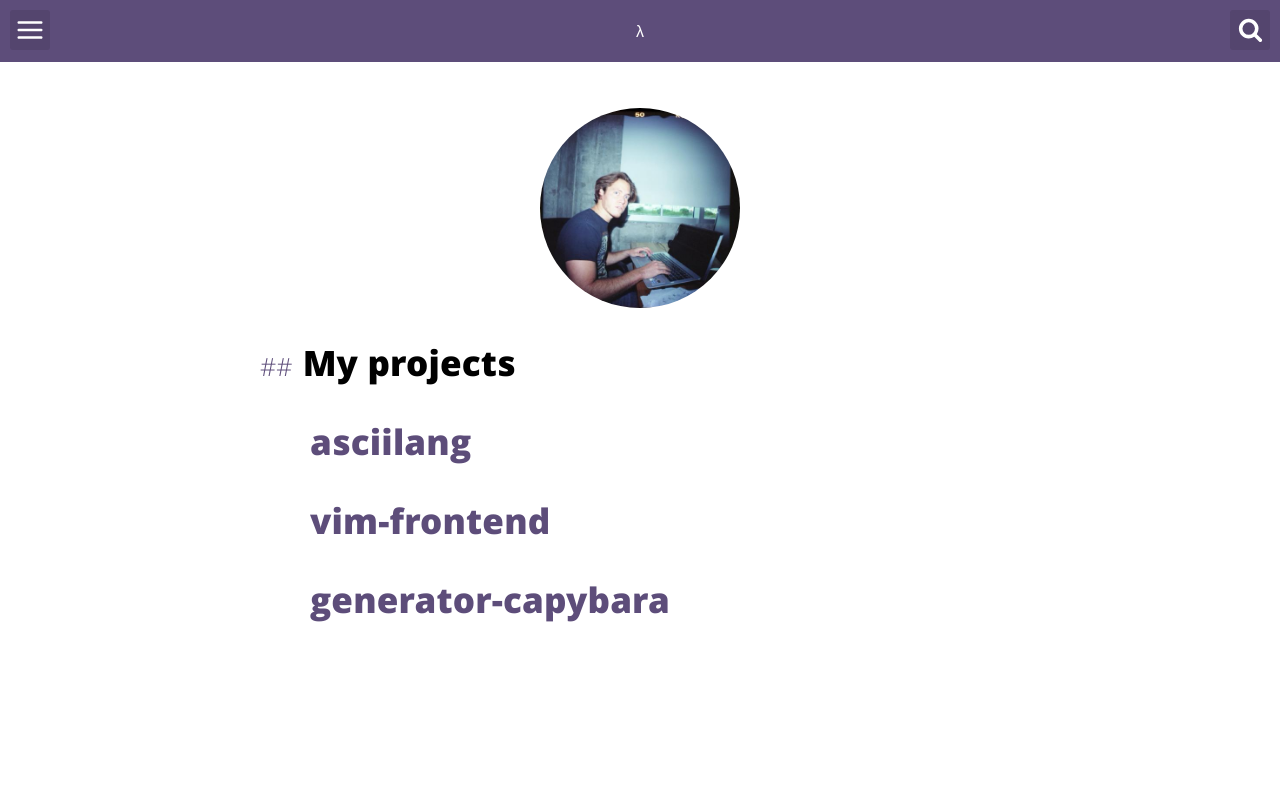
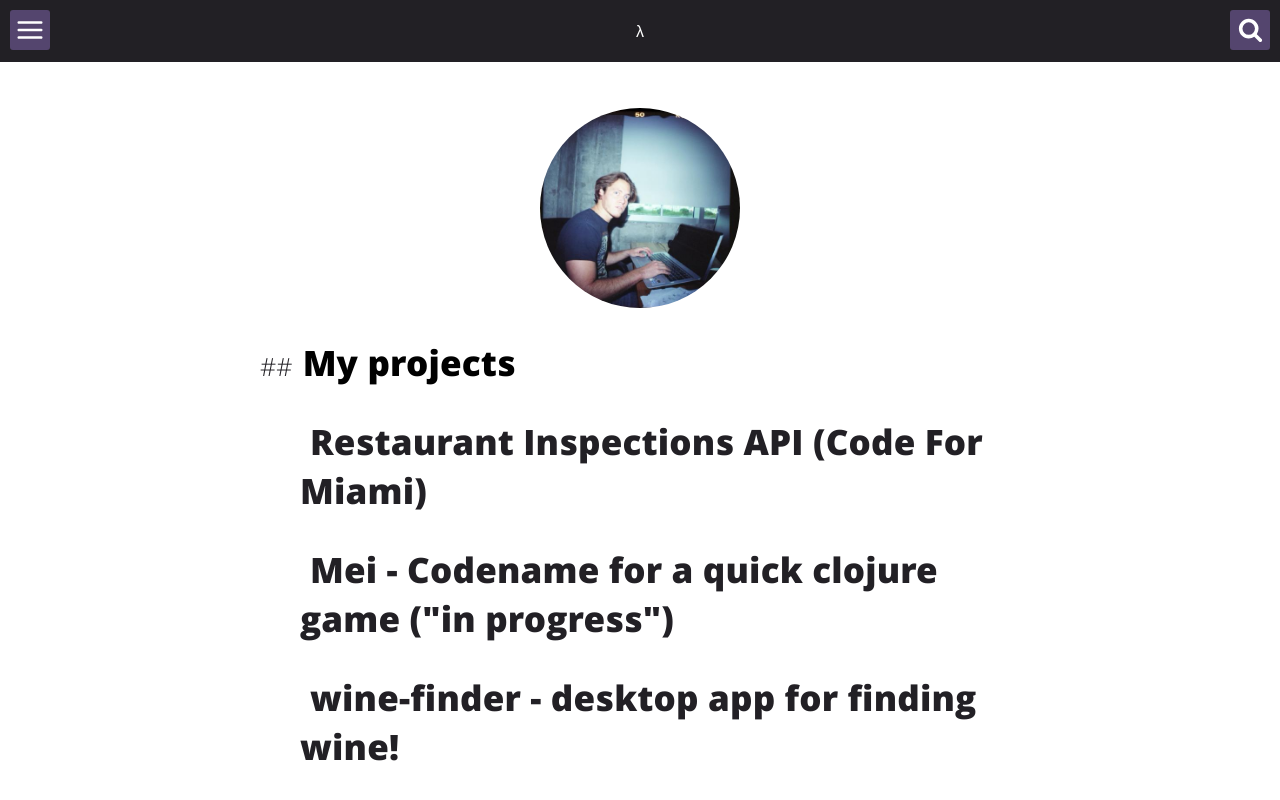
Before and after one commit to teh0xqb/teh0xqb.github.io, a Jekyll site: the page built from about.html, in a window 1280 px wide. Shown: the top 800 px of the page. Built offline with Jekyll 4.4.1, drawn with Linux system fonts in a browser that asks for light colours.

Commit message:
initial import in which it looks more like me...

```diff
--- a/_config.yml
+++ b/_config.yml
@@ -2,7 +2,7 @@
 title: Joel Quiles - Web Developer
 description: "A blog about someone obsessed with technology..."
 baseurl: "" # the subpath of your site
-url: "http://localhost:4000"
+url: "http://quilesbaker.github.io"
 
 # User settings
 username: quilesbaker
@@ -40,11 +40,11 @@ links:
     url: /about
 # projects in header index
 projects:
-  - name: asciilang
-    url: https://github.com/victorvoid/asciilang
-  - name: vim-frontend
-    url: https://github.com/victorvoid/vim-frontend
-  - name: generator-capybara
-    url: https://github.com/victorvoid/generator-capybara
+  - name: Restaurant Inspections API (Code For Miami)
+    url: https://github.com/Code-for-Miami/restaurant-inspections-api
+  - name: Mei - Codename for a quick clojure game ("in progress")
+    url: https://github.com/quilesbaker/mei-game-clj
+  - name: wine-finder - desktop app for finding wine!
+    url: https://github.com/quilesbaker/wine-finder
 # exclude node related stuff
 exclude: ['package.json', 'src', 'node_modules']
--- a/_includes/head.html
+++ b/_includes/head.html
@@ -50,13 +50,13 @@
     <link rel="apple-touch-icon" sizes="152x152" href="{{site.baseurl}}/assets/img/icons/apple-touch-icon-152x152.png" />
     <!-- Windows 8 Tile Icons -->
     <meta name="application-name" content="{{site.username}} Blog">
-    <meta name="msapplication-TileColor" content="#5d4d7a">
+    <meta name="msapplication-TileColor" content="#222025">
     <meta name="msapplication-square70x70logo" content="smalltile.png" />
     <meta name="msapplication-square150x150logo" content="mediumtile.png" />
     <meta name="msapplication-wide310x150logo" content="widetile.png" />
     <meta name="msapplication-square310x310logo" content="largetile.png" />
     <!-- Android Lolipop Theme Color -->
-    <meta name="theme-color" content="#5d4d7a">
+    <meta name="theme-color" content="#222025">
 
     <link rel="stylesheet" href="{{ "/assets/css/main.css" | prepend: site.baseurl }}">
     <link rel="canonical" href="{{ page.url | replace:'index.html','' | prepend: site.baseurl | prepend: site.url }}">
--- a/_includes/header-default.html
+++ b/_includes/header-default.html
@@ -22,7 +22,7 @@
         <ul class="recent">
             <p>Recent projects:</p>
              {% for project in site.projects limit:3%}
-                <li><a href="{{ project.url}}"><h2 class="post-title" itemprop="name">{{ project.name }}</h2></a></li>
+                <li><a href="{{ project.url}}" target="_blank"><h2 class="post-title" itemprop="name">{{ project.name }}</h2></a></li>
               {% endfor %}
         </ul>
     </div>
--- a/about.html
+++ b/about.html
@@ -2,10 +2,10 @@
 layout: minimal
 title: "About me"
 permalink: /about/index.html
-description: "Some description about Victor Igor..."
+description: "Some description about Joel Quiles..."
 ---
 
-<img itemprop="image" class="img-rounded about_perfil" src="/assets/img/profile.jpg" alt="Victor Igor">
+<img itemprop="image" class="img-rounded about_perfil" src="/assets/img/profile.jpg" alt="Joel Quiles">
 
 <h2>My projects</h2>
 
--- a/package.json
+++ b/package.json
@@ -1,5 +1,5 @@
 {
-  "name": "victorigortemplate",
+  "name": "template",
   "version": "1.0.0",
   "description": "My jekyll blog template.",
   "main": "gulpfile.js",
--- a/src/styl/_header.styl
+++ b/src/styl/_header.styl
@@ -19,7 +19,7 @@ $bg
 		list-style-type none
 	.person
 		img
-			size(130, 130)
+			size(250, 250)
 			border-radius 100%
 			margin-bottom 80px
 	.recent
--- a/src/styl/_variables.styl
+++ b/src/styl/_variables.styl
@@ -1,5 +1,5 @@
 // COLORS
-main = #5d4d7a;
+main = #222025;
 mainHover = rgba(135, 116, 169, 0.42);
 hover = darken(main, 50%)
 mainLight = #AB67AB
```
Also changed, not shown: README.md, assets/css/main.css, assets/img/home_bg.jpg (added).
